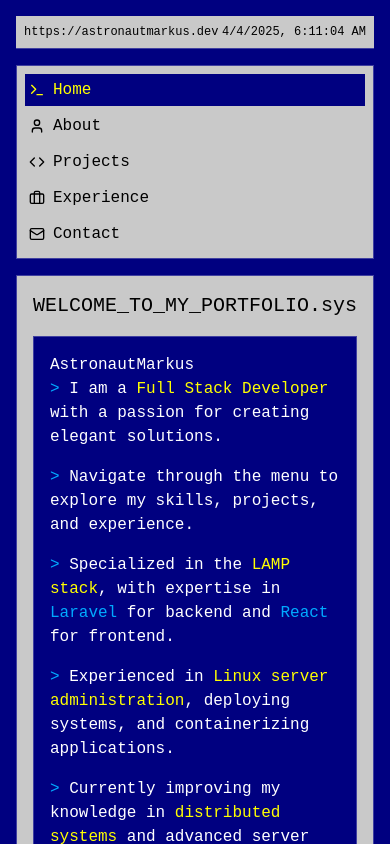
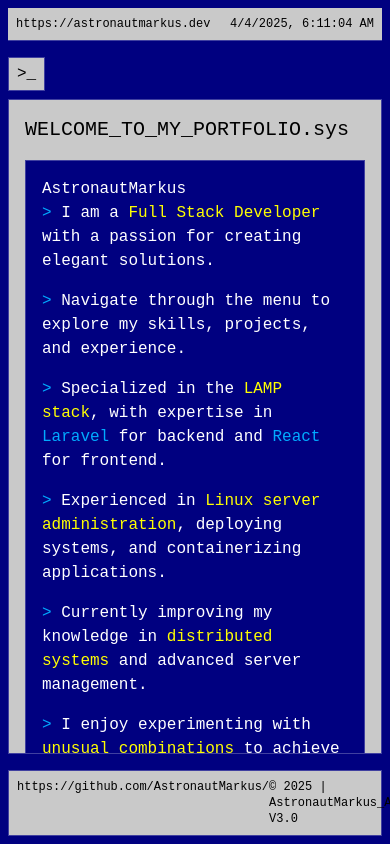
Before and after one commit to AstronautMarkus/Astrofolio-BIOS, a React (Vite) app in the folder astrofolio/: page / in a window 390 px wide. Shown: the top 844 px of the page. Built offline with nearby package versions, Linux system fonts and the light colour scheme.

Commit message:
feat: enhance Layout and Sidebar components; implement responsive menu toggle and improve mobile navigation

```diff
--- a/astrofolio/src/layout/Layout.tsx
+++ b/astrofolio/src/layout/Layout.tsx
@@ -1,4 +1,5 @@
 import { Outlet, useLocation } from "react-router-dom"
+import { useState, useEffect } from "react"
 
 import Header from "./components/Header"
 import Sidebar from "./components/Sidebar"
@@ -6,13 +7,47 @@ import Footer from "./components/Footer"
 
 export function Layout() {
   const location = useLocation()
+  const [menuOpen, setMenuOpen] = useState(false)
+  const [isMobile, setIsMobile] = useState(window.innerWidth < 768)
+
+  useEffect(() => {
+    const handleResize = () => setIsMobile(window.innerWidth < 768)
+    window.addEventListener("resize", handleResize)
+    return () => window.removeEventListener("resize", handleResize)
+  }, [])
+
+  useEffect(() => {
+    setMenuOpen(false)
+  }, [location])
 
   return (
-    <div className="min-h-screen bg-bios-dark text-bios-text font-mono p-4 flex flex-col">
+    <div className="relative h-screen flex flex-col bg-bios-dark text-bios-text font-mono p-2 md:p-4">
+
       <Header location={location} />
-      <div className="flex flex-col md:flex-row flex-1 gap-4">
-        <Sidebar />
-        <main className="flex-1 bg-bios-panel p-4 border border-bios-border overflow-auto">
+
+      {isMobile && (
+        <div className="md:hidden flex justify-between items-center mb-2">
+          <button
+            onClick={() => setMenuOpen(!menuOpen)}
+            className="bg-bios-panel text-black px-2 py-1 border border-bios-border z-20"
+          >
+            {menuOpen ? "X" : ">_"}
+          </button>
+        </div>
+      )}
+
+      <div className="flex flex-1 overflow-hidden relative">
+        {isMobile ? (
+          menuOpen && (
+            <div className="absolute z-20 top-0 left-0 w-full h-full">
+              <Sidebar mobileOpen />
+            </div>
+          )
+        ) : (
+          <Sidebar />
+        )}
+
+        <main className="flex-1 bg-bios-panel p-4 border border-bios-border overflow-auto z-10">
           <Outlet />
         </main>
       </div>
--- a/astrofolio/src/layout/components/Sidebar.tsx
+++ b/astrofolio/src/layout/components/Sidebar.tsx
@@ -1,44 +1,27 @@
-import { NavItem } from '../../components/NavItem';
+import { NavItem } from '../../components/NavItem'
 import { Terminal, Code, User, Briefcase, Mail } from "lucide-react"
+import { useLocation } from "react-router-dom"
 
+interface SidebarProps {
+  mobileOpen?: boolean
+}
 
-import React from 'react';
+const Sidebar: React.FC<SidebarProps> = ({ mobileOpen = false }) => {
+  const location = useLocation()
 
-const Sidebar: React.FC = () => {
-    return (
-        <nav className="text-black bg-bios-panel p-2 md:w-48 space-y-1 border border-bios-border">
-          <NavItem
-            icon={<Terminal size={16} />}
-            label="Home"
-            active={location.pathname === "/"}
-            to="/"
-          />
-          <NavItem
-            icon={<User size={16} />}
-            label="About"
-            active={location.pathname === "/about"}
-            to="/about"
-          />
-          <NavItem
-            icon={<Code size={16} />}
-            label="Projects"
-            active={location.pathname === "/projects"}
-            to="/projects"
-          />
-          <NavItem
-            icon={<Briefcase size={16} />}
-            label="Experience"
-            active={location.pathname === "/experience"}
-            to="/experience"
-          />
-          <NavItem
-            icon={<Mail size={16} />}
-            label="Contact"
-            active={location.pathname === "/contact"}
-            to="/contact"
-          />
-        </nav>
-    );
-};
+  const baseClass = "bg-bios-panel text-black space-y-1 border border-bios-border"
+  const overlayClass = "w-full h-full p-4 md:hidden absolute top-0 left-0 z-30"
+  const desktopClass = "hidden md:block md:w-48 p-2"
 
-export default Sidebar;
+  return (
+    <nav className={`${baseClass} ${mobileOpen ? overlayClass : desktopClass}`}>
+      <NavItem icon={<Terminal size={16} />} label="Home" active={location.pathname === "/"} to="/" />
+      <NavItem icon={<User size={16} />} label="About" active={location.pathname === "/about"} to="/about" />
+      <NavItem icon={<Code size={16} />} label="Projects" active={location.pathname === "/projects"} to="/projects" />
+      <NavItem icon={<Briefcase size={16} />} label="Experience" active={location.pathname === "/experience"} to="/experience" />
+      <NavItem icon={<Mail size={16} />} label="Contact" active={location.pathname === "/contact"} to="/contact" />
+    </nav>
+  )
+}
+
+export default Sidebar
```
